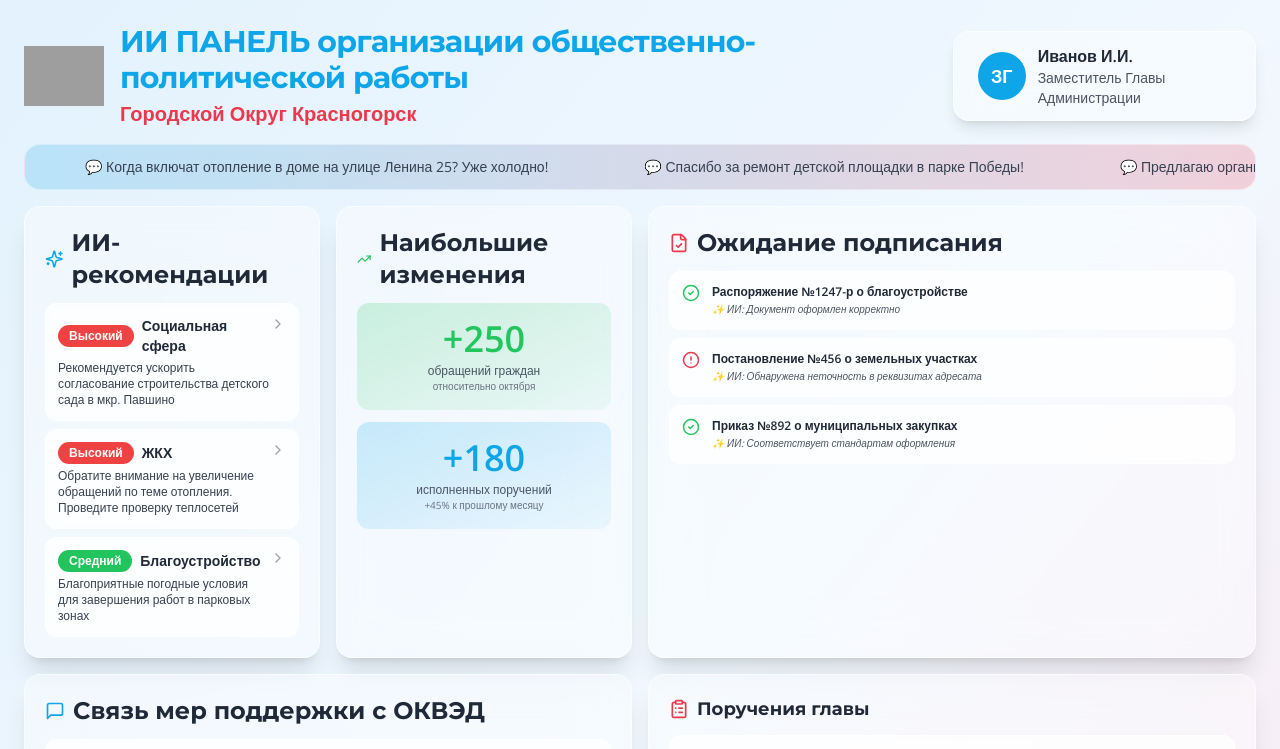
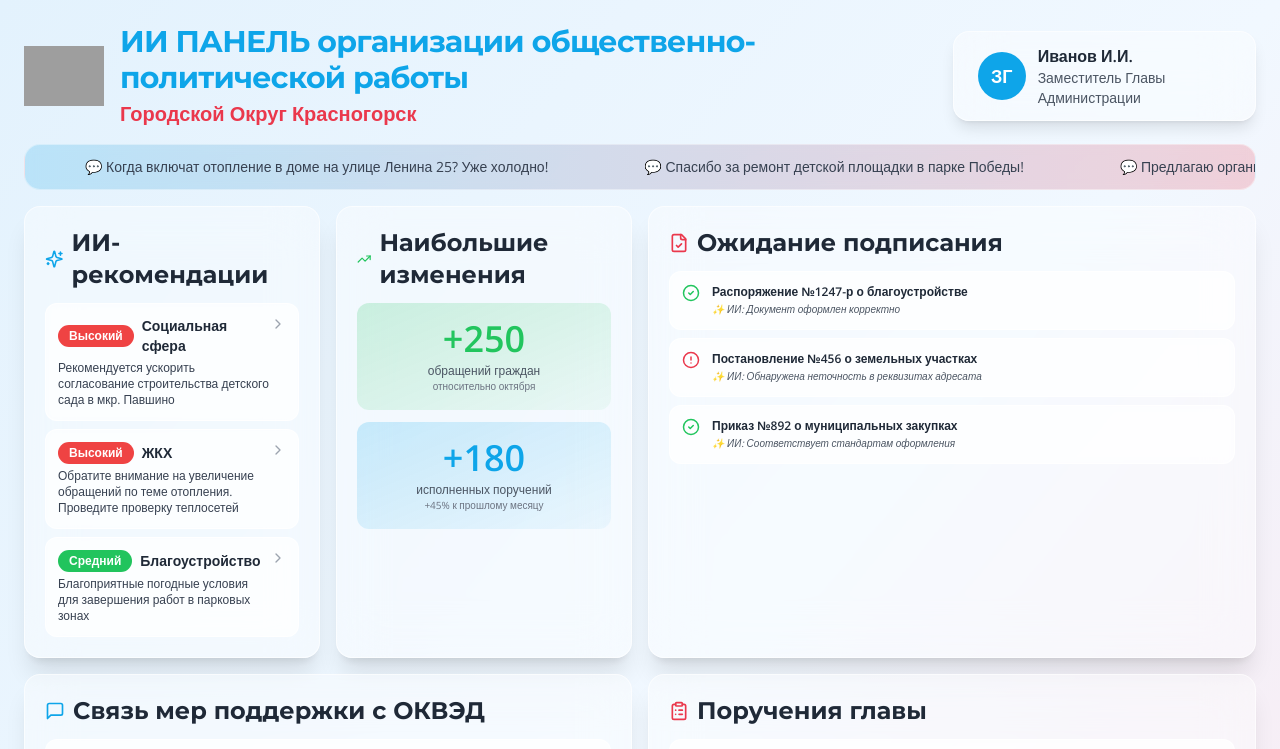
Before and after one commit to pr-poehali-dev/liquid-glass-system, a React (Vite) app: page / in a window 1280 px wide. Shown: the top 749 px of the page. Built offline with nearby package versions, Linux system fonts and the light colour scheme; grey boxes are pictures that could not be loaded.

Commit message:
Обновление 1 компонентов

```diff
--- a/src/pages/Index.tsx
+++ b/src/pages/Index.tsx
@@ -273,7 +273,7 @@ const Index = () => {
           <Card className="bg-white/40 backdrop-blur-xl border-white/60 shadow-xl rounded-2xl p-5">
             <div className="flex items-center gap-2 mb-3">
               <Icon name="ClipboardList" className="text-[#ea384c]" size={20} />
-              <h2 className="text-lg font-bold text-gray-800">Поручения главы</h2>
+              <h2 className="font-bold text-gray-800 text-2xl">Поручения главы</h2>
             </div>
             <div className="space-y-2">
               {tasks.map((task, idx) => (
```
